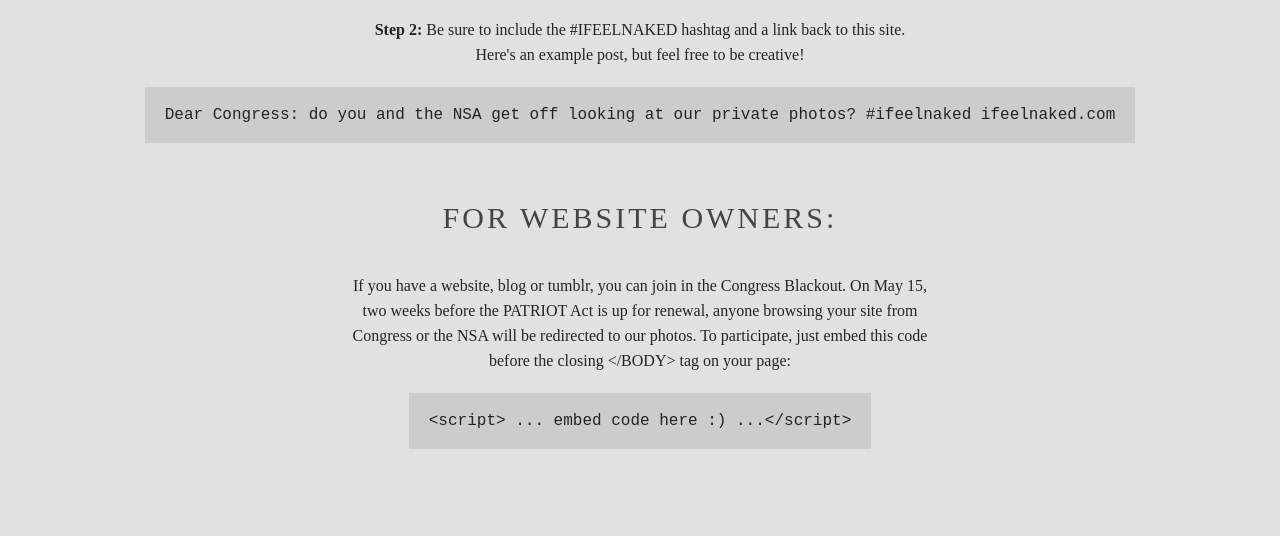
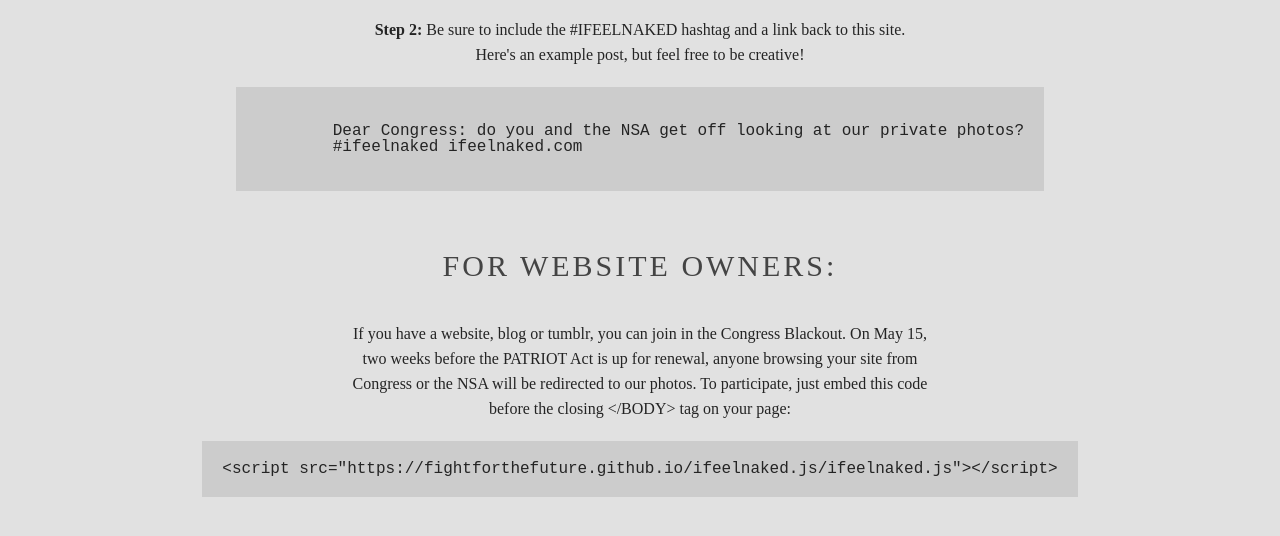
Before and after one commit to fightforthefuture/ifeelnaked, a plain HTML site: page index.html in a window 1280 px wide. Shown: the part 859-1395 px from the top of the page. Drawn offline with Linux system fonts and the light colour scheme; no server answers.

Commit message:
Updated embed snippet

```diff
--- a/css/ifeelnaked.css
+++ b/css/ifeelnaked.css
@@ -117,6 +117,10 @@
     background: #ccc;
     font-family: 'Courier New';
     margin-bottom: 60px;
+    text-align: left;
+    word-wrap: break-word;
+    white-space: pre-wrap;
+    max-width: 100%;
 }
 
 footer {
--- a/index.html
+++ b/index.html
@@ -54,9 +54,7 @@
         to our photos. To participate, just embed this code before the closing
         &lt;/BODY&gt; tag on your page:
     </p>
-    <blockquote>
-        &lt;script> ... embed code here :) ...&lt;/script>
-    </blockquote>
+    <blockquote>&lt;script src="https://fightforthefuture.github.io/ifeelnaked.js/ifeelnaked.js">&lt;/script></blockquote>
 </section>
 <footer>
     <a href="https://www.fightforthefuture.org" target="_blank"><img src="images/fftf_logo.png"></a>
--- a/js/ifeelnaked.js
+++ b/js/ifeelnaked.js
@@ -33,9 +33,9 @@
 }
 
 var addItems = function(items) {
-
-    for (var i=0; i<items.length; i++)
+    for (var i=0; i < items.length; i++) {
         addItem(items[i]);
+    }
 }
 
 $.ajax('http://ifeelnaked-api.herokuapp.com/random/30', {
```
